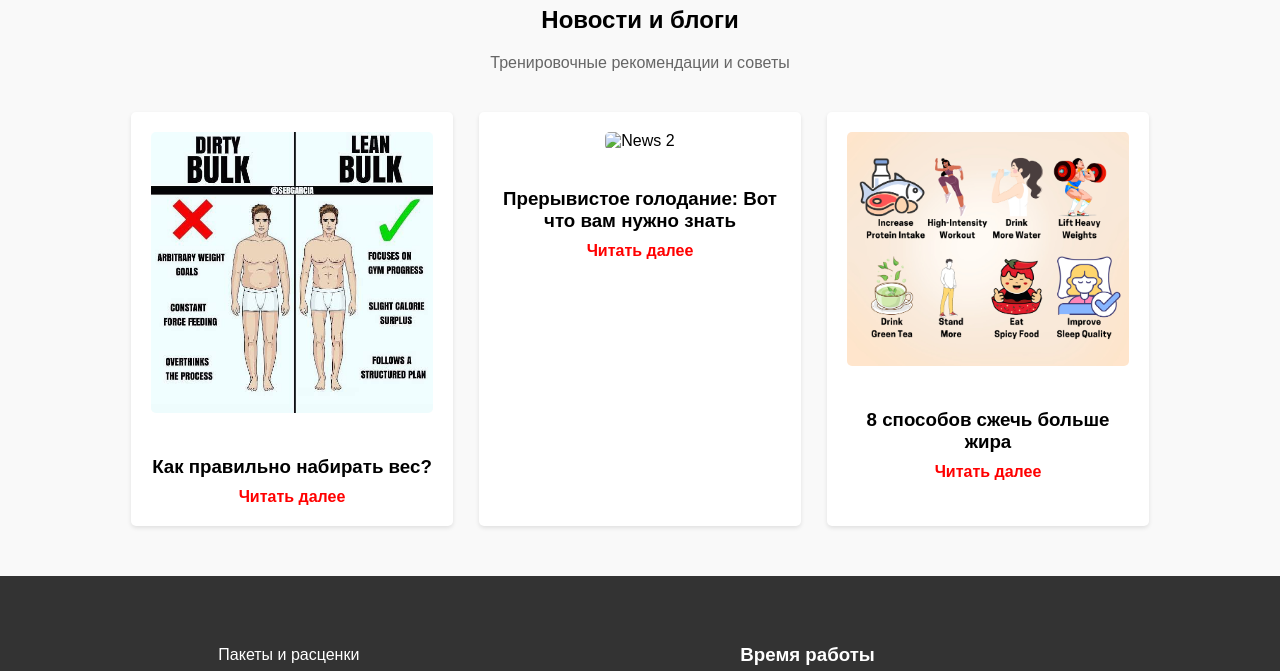
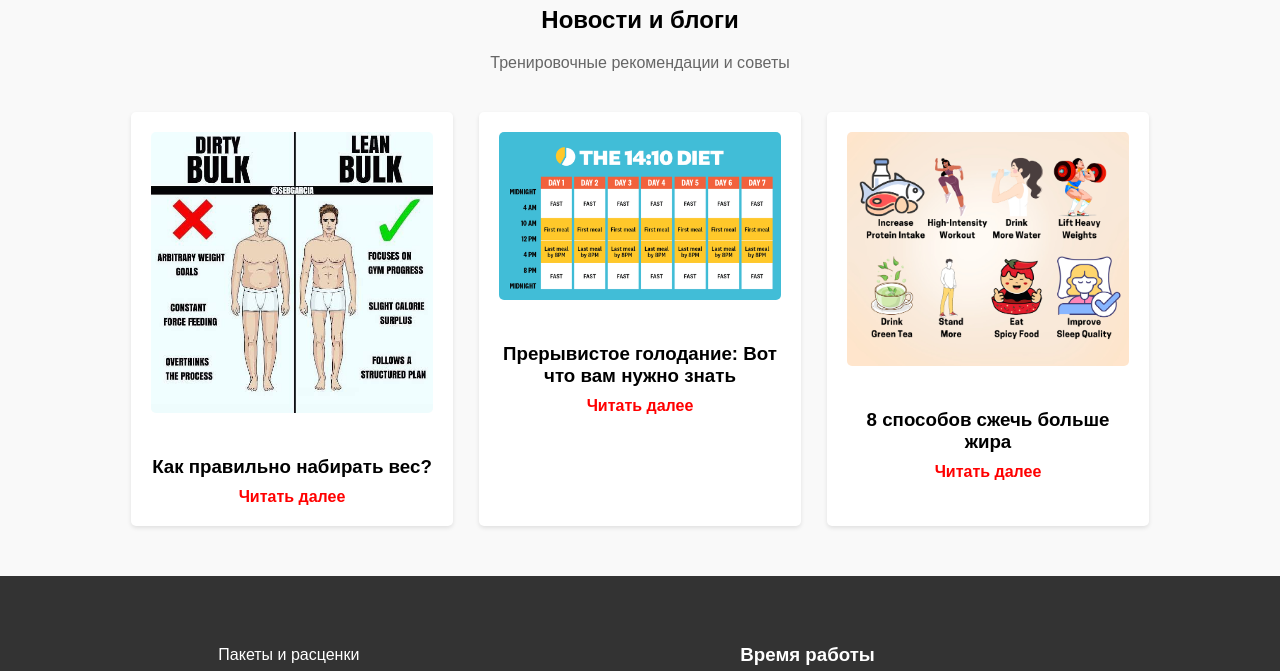
Before and after one commit to T1nlide/gym-site, a plain HTML site: page index.html in a window 1280 px wide. Shown: the part 2160-2831 px from the top of the page. Drawn offline with Linux system fonts and the light colour scheme; the site is published under a folder, as on GitHub Pages, so addresses that start at the root find nothing; files whose address does not match are found by name.

Commit message:
Update index.html

```diff
--- a/index.html
+++ b/index.html
@@ -112,7 +112,7 @@
                 <a href="#">Читать далее</a>
             </div>
             <div class="news-card">
-                <img src="/img/fasting.png" alt="News 2">
+                <img src="img/fasting.png" alt="News 2">
                 <h3>Прерывистое голодание: Вот что вам нужно знать</h3>
                 <a href="">Читать далее</a>
             </div>
```
